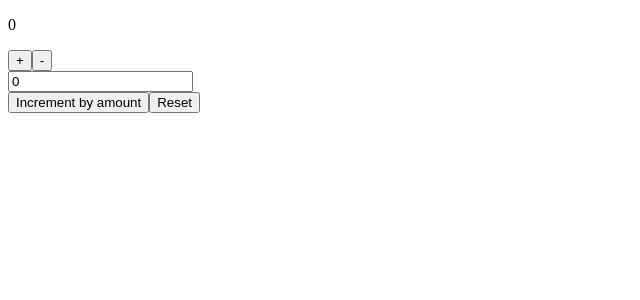
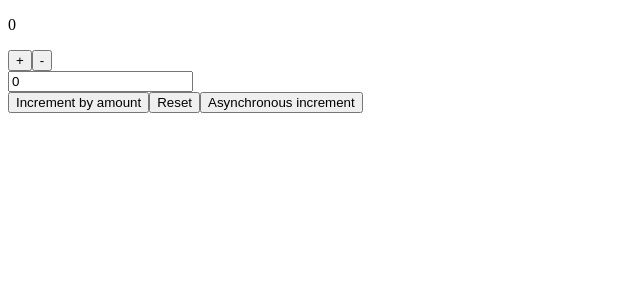
Before and after one commit to tadanama/react-redux, a React (Vite) app: page / in a window 1280 px wide. Shown: the top 300 px of the page, without its empty margins (0-640 px from the left). Built offline with nearby package versions, Linux system fonts and the light colour scheme.

Commit message:
Add button to dispatch the incrementAsync action

```diff
--- a/src/features/counter/Counter.jsx
+++ b/src/features/counter/Counter.jsx
@@ -1,6 +1,6 @@
 import React, { useState } from "react";
 import { useSelector, useDispatch } from "react-redux";
-import { increment, decrement, incrementByAmount, reset } from "./counterSlice";
+import { increment, decrement, incrementByAmount, reset, incrementAsync } from "./counterSlice";
 
 function Counter() {
 	// Retrieve the state from redux
@@ -36,6 +36,8 @@ function Counter() {
 				Increment by amount
 			</button>
 			<button onClick={() => dispatch(reset())}>Reset</button>
+			{/* It will increment the counter by 100 after 1 sec */}
+			<button onClick={() => dispatch(incrementAsync(100))}>Asynchronous increment</button>
 		</section>
 	);
 }
```
